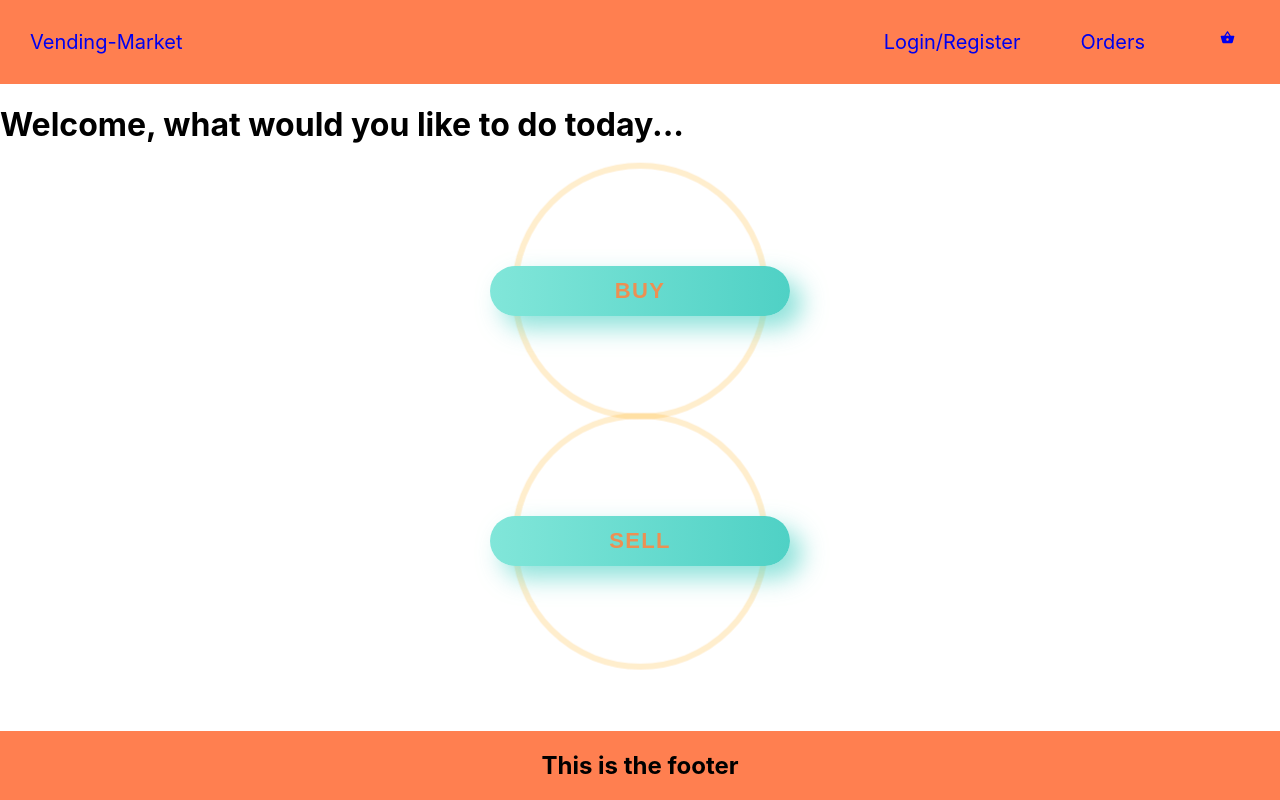
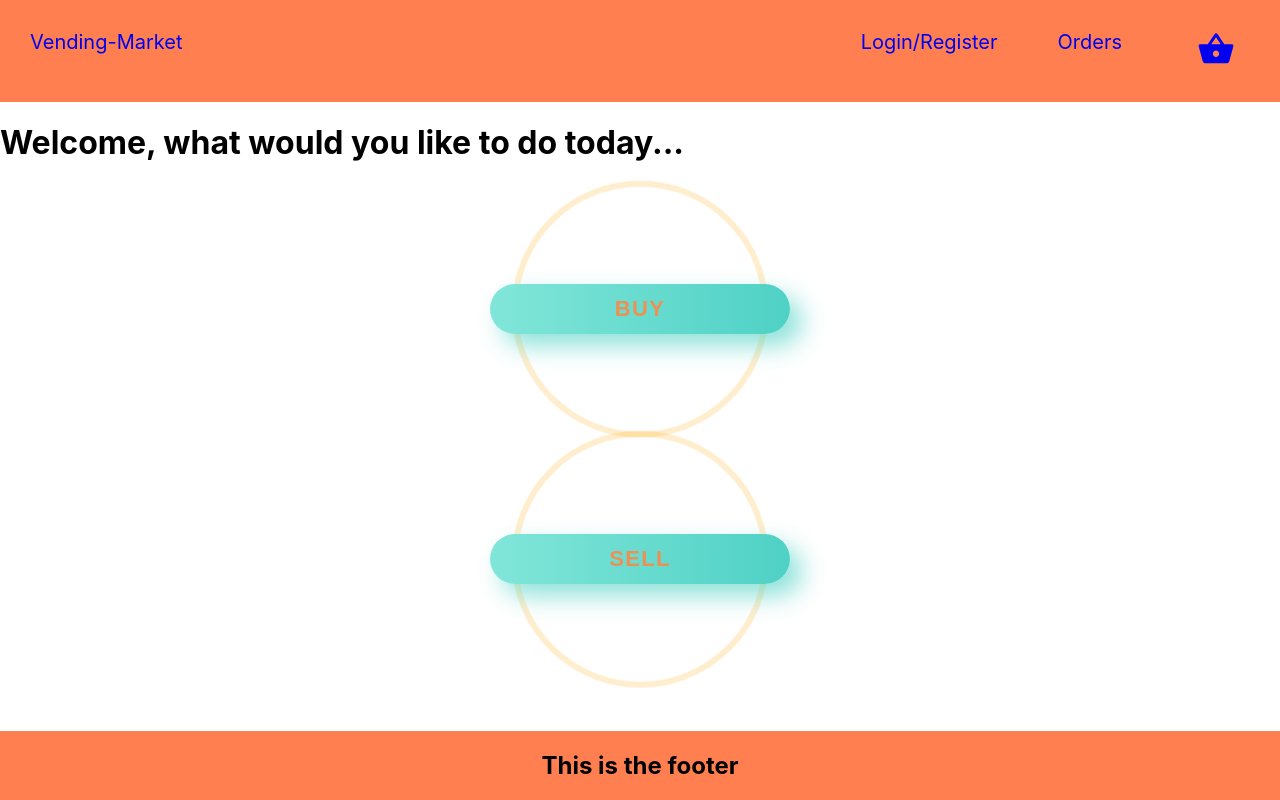
Before and after one commit to Subsono1/Selling-Market, a React (Create React App) app in the folder client/: page /buy-sell in a window 1280 px wide. Built offline with nearby package versions, Linux system fonts and the light colour scheme; what react-animations would draw is missing.

Commit message:
fixed basket icon size. init edit products jsx

```diff
--- a/client/src/App.js
+++ b/client/src/App.js
@@ -8,7 +8,7 @@ import Registration from './screens/Register';
 import Login from './screens/Login';
 
 import {loginUser, registerUser, verifyUser, removeToken } from './services/auth'
-import Buy from './screens/Buy';
+
 import Container from './container/Container';
 
 
@@ -73,9 +73,7 @@ function App() {
 
         </Route>
 
-        <Route path='/buy'>
-          <Buy />
-        </Route>
+
 
         <Route>
           <Container />
--- a/client/src/components/Header.css
+++ b/client/src/components/Header.css
@@ -25,6 +25,7 @@ nav {
 }
 .basket {
 
-  margin: 20px 35px;
-  padding: 10px;
+  margin: 20px 35px !important;
+  padding: 10px !important;
+  font-size: 58px !important;
 }
--- a/client/src/components/Header.jsx
+++ b/client/src/components/Header.jsx
@@ -19,7 +19,7 @@ function Header(props) {
        <Link to='/'className="link">Login/Register</Link>
         }
         <Link to="/orders" className="link">Orders</Link>
-       <Link to="/basket"> <ShoppingBasketIcon className="basket" style={{ fontSize: 35 }}>
+       <Link to="/basket"> <ShoppingBasketIcon className="basket" >
 
         </ShoppingBasketIcon> </Link>
 
--- a/client/src/screens/Buy.jsx
+++ /dev/null
@@ -1,11 +0,0 @@
-import React from 'react'
-
-function Buy() {
-  return (
-    <div>
-      <h1>Buy</h1>
-    </div>
-  )
-}
-
-export default Buy
```
Also changed, not shown: client/src/screens/ProductEdit.jsx (added).
